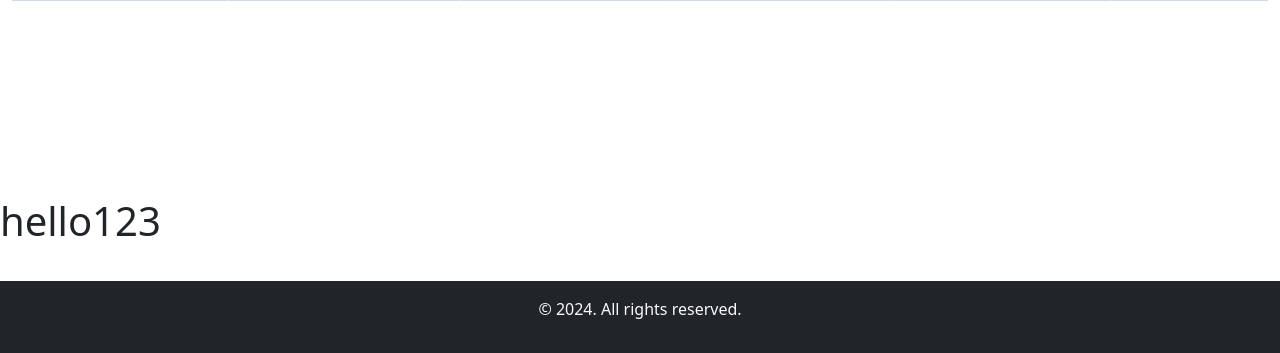
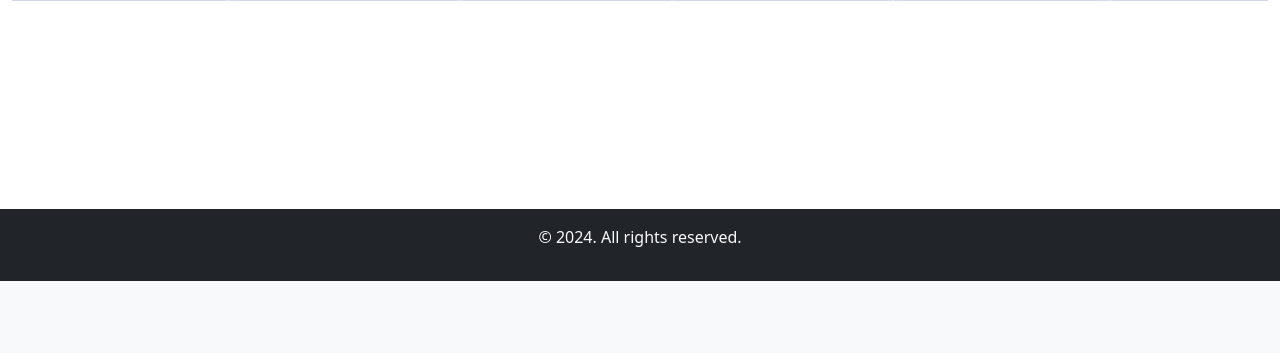
Before and after one commit to Radhadalvi-pcccs-4259/flask-app, a Flask app: page / in a window 1280 px wide. Shown: the part 690-1043 px from the top of the page. After the commit the page ends 971 px from the top, so only its background shows below. Run offline with Flask 3, Linux system fonts and the light colour scheme; some libraries are stand-ins or nearby versions.

Commit message:
Update index.html

```diff
--- a/templates/index.html
+++ b/templates/index.html
@@ -28,6 +28,4 @@
     </button>
   </div>
 </div>
-<br>
-<h1>hello123</h1>
 {% endblock %}
```
